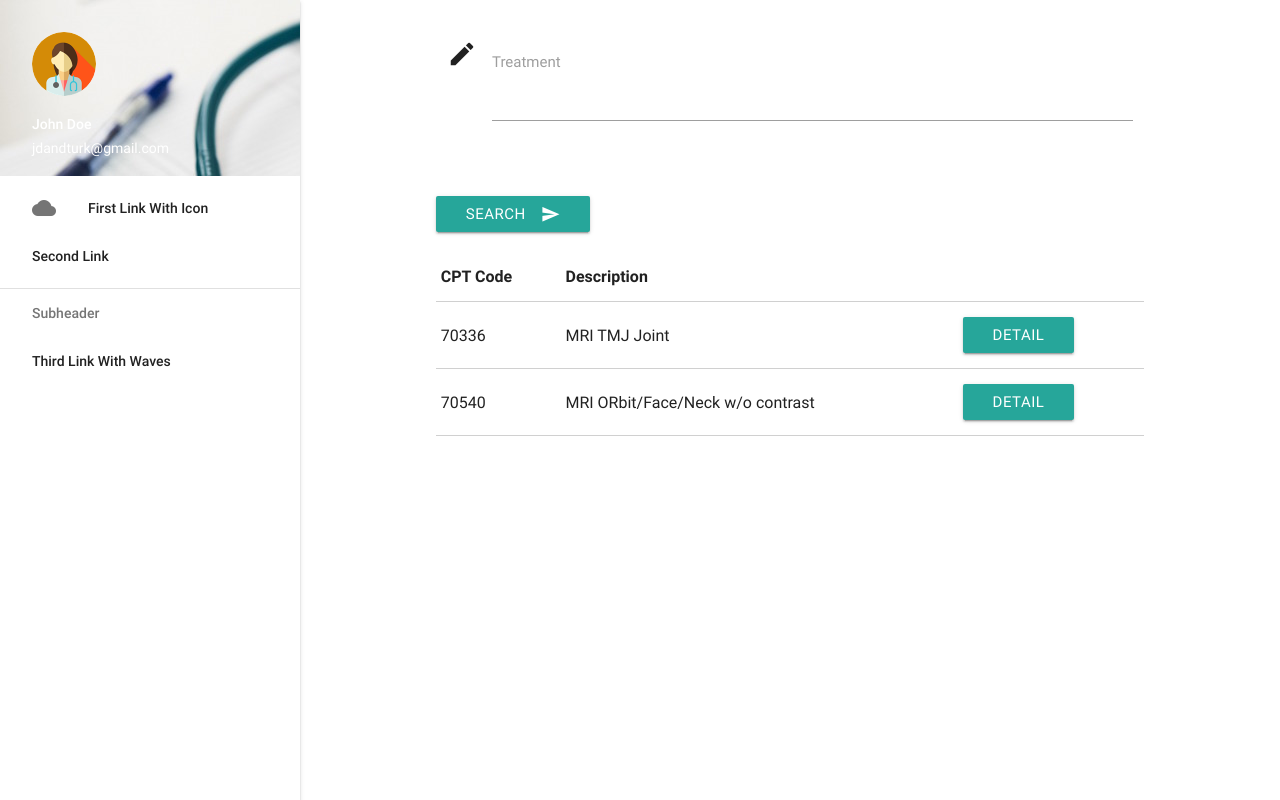
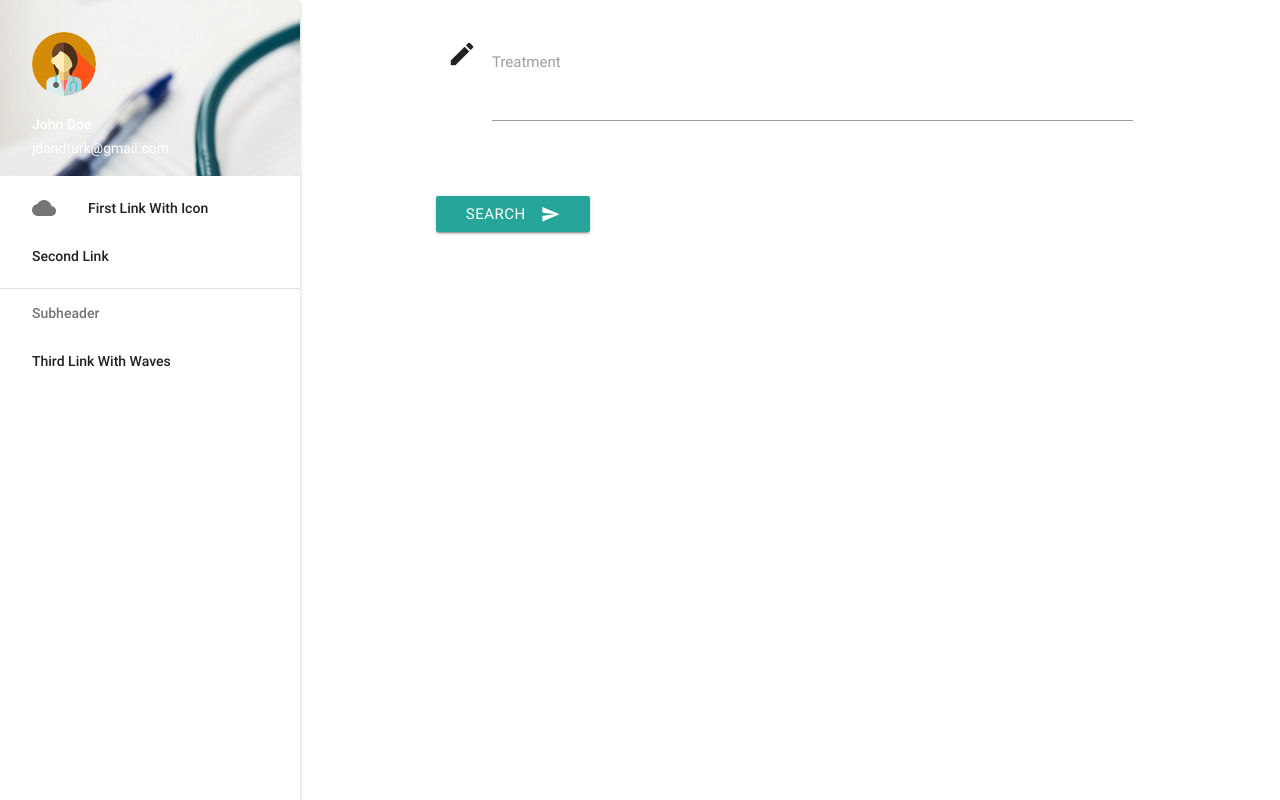
Before and after one commit to karadaharu/healthpp, a Django app: page /code_search/ in a window 1280 px wide. Run offline with Django 3.2, Linux system fonts and the light colour scheme; some libraries are stand-ins or nearby versions.

Commit message:
add submit function

```diff
--- a/code_search/static/code_search/main.js
+++ b/code_search/static/code_search/main.js
@@ -1,3 +1,7 @@
 console.log('main');
 $(".button-collapse").sideNav();
 $('#textarea1').trigger('autoresize');
+$('.result').hide();
+$('.submit').click(function () {
+  $('.result').show();
+});
--- a/code_search/templates/code_search/index.html
+++ b/code_search/templates/code_search/index.html
@@ -48,11 +48,11 @@
     </form>
   </div>
   <div class="row">
-    <button class="btn waves-effect waves-light" type="submit" name="action">Search
+    <button class="btn waves-effect waves-light submit">Search
       <i class="material-icons right">send</i>
     </button>
   </div>
-  <div class="row">
+  <div class="row result">
    <table class="bordered">
         <thead>
           <tr>
```
